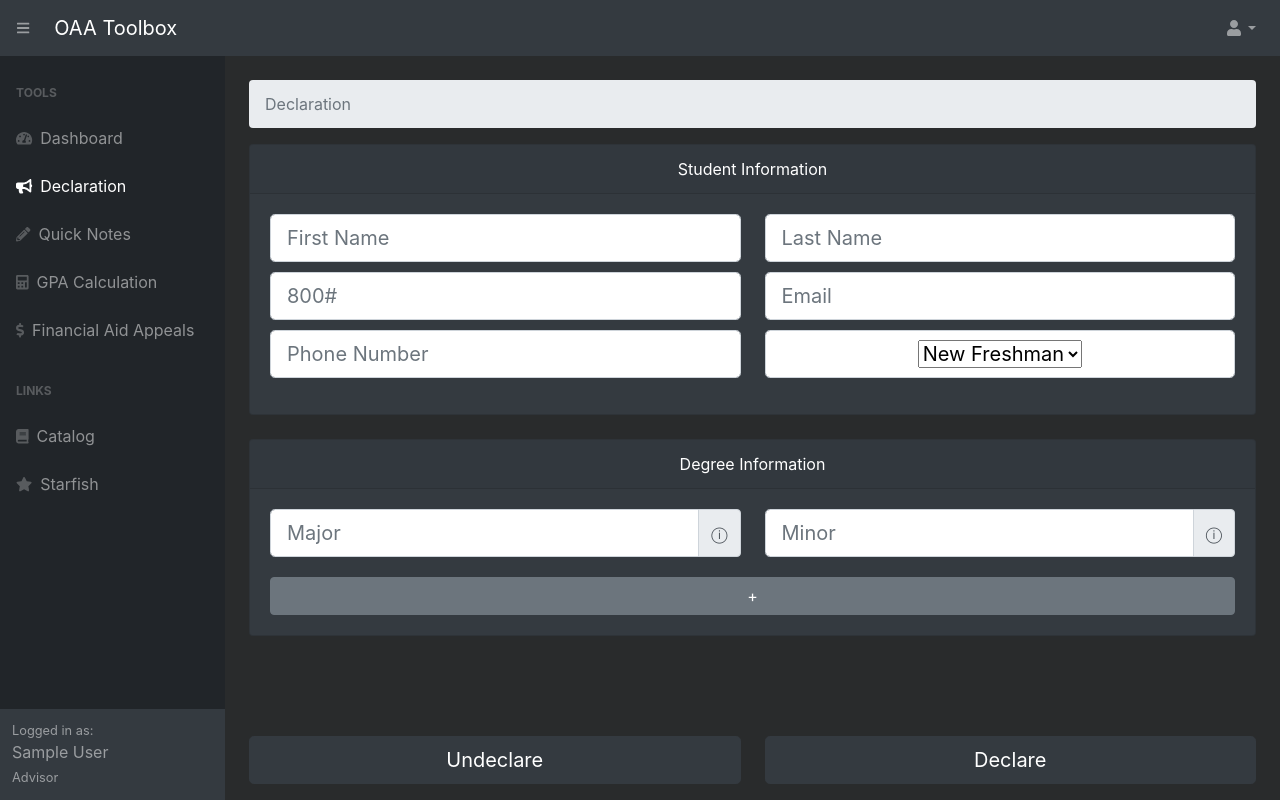
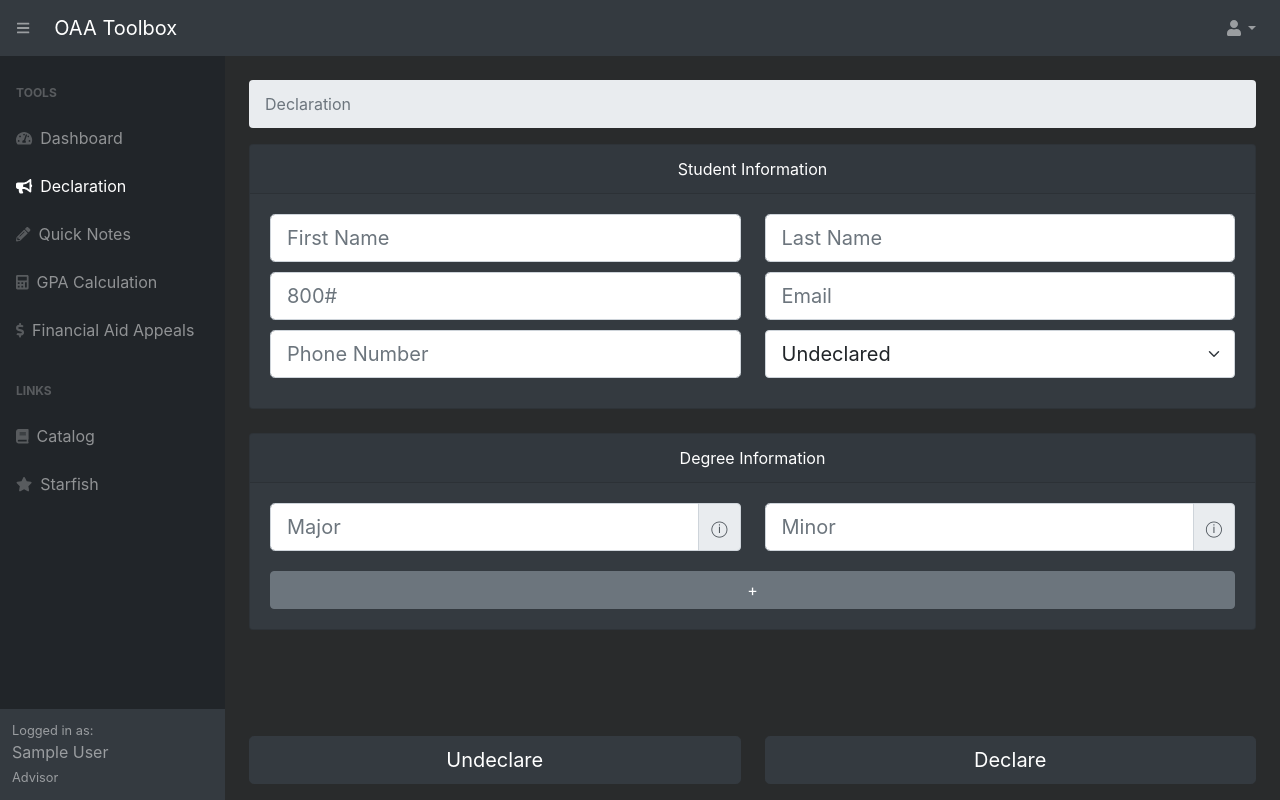
Before and after one commit to cpecue/oaa-toolbox-git, a Flask app: page /declare in a window 1280 px wide. Run offline with Flask 2, Linux system fonts and the light colour scheme; the visitor is signed in with stand-in values (Sample User, id 1); data comes from the database, SQL or seed files in the repository; data that the repository does not hold is empty; some libraries are stand-ins or nearby versions.

Commit message:
Changing Declare

```diff
--- a/oaatoolbox/templates/declare.html
+++ b/oaatoolbox/templates/declare.html
@@ -1,6 +1,9 @@
 {% extends "layout.html" %}
 {% block content %}
 <link href="static/search.css" rel="stylesheet" />
+  <link href="https://cdn.jsdelivr.net/npm/bootstrap@5.0.0-beta2/dist/css/bootstrap.min.css" rel="stylesheet" integrity="sha384-BmbxuPwQa2lc/FVzBcNJ7UAyJxM6wuqIj61tLrc4wSX0szH/Ev+nYRRuWlolflfl" crossorigin="anonymous">
+  <link rel="stylesheet" href="static/styles.css">
+
 <body style="background-color: #292b2c;"></body>
                 <main style="background-color: #292b2c;">
 
@@ -26,17 +29,13 @@
                                     <input type="email" class="form-control form-control-lg courses" id="studentEmail" placeholder="Email">
                                 </div>
                                 <div class="col-lg-6">
-                                    <input type="text" class="form-control form-control-lg courses" id="studentPhone" placeholder="Phone Number">
+                                    <input type="text" class="form-control form-control-lg courses bfh-phone" id="studentPhone" placeholder="Phone Number" data-format="+1 (ddd) ddd-dddd">
                                 </div>
                                 <div class="col-lg-6">
-                                    <div class="mb-3 form-control form-control-lg courses">
                                         <select class="form-select form-select-lg" aria-label="student status" id="status">
-                                          <option selected>New Freshman</option>
-                                          <option value="1">Continuing</option>
-                                          <option value="2">New Transfer</option>
-                                          <option value="3">Re-Entry</option>
+                                          <option selected value="0">Undeclared</option>
+                                          <option value="1">Declared</option>
                                         </select>
-                                    </div>
                                 </div>
 
                             </div>
@@ -257,4 +256,5 @@ $(function(){
 
 
 </script>
+
 {% endblock content %}
```
Also changed, not shown: oaatoolbox/templates/home.html (+0 -34 lines).
